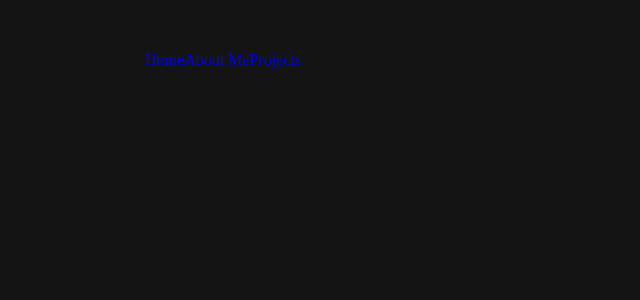
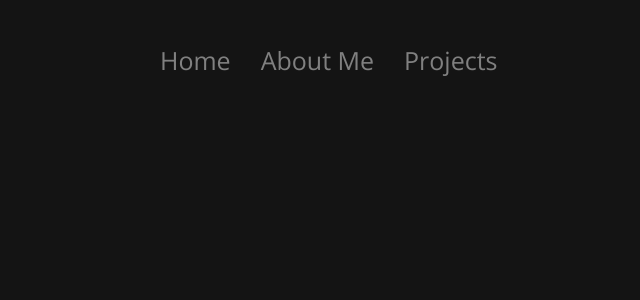
Before and after one commit to mattzteh/portfolio, a React (Create React App) app: page / in a window 1280 px wide. Shown: the top 300 px of the page, without its empty margins (47-687 px from the left). Built offline with nearby package versions, Linux system fonts and the light colour scheme.

Commit message:
start styling navbar

```diff
--- a/public/index.html
+++ b/public/index.html
@@ -5,6 +5,7 @@
     <meta name="viewport" content="width=device-width, initial-scale=1" />
     <meta name="theme-color" content="#000000" />
     <link rel="manifest" href="%PUBLIC_URL%/manifest.json" />
+    <link href="https://fonts.googleapis.com/css2?family=Open+Sans&family=Raleway&display=swap" rel="stylesheet">
     <title>Matthew Teh's Portfolio Website</title>
   </head>
   <body>
--- a/src/Components/NavBar/NavBar.css
+++ b/src/Components/NavBar/NavBar.css
@@ -1,12 +1,36 @@
-.navbar{
+.navbar {
     display: flex;
     justify-content: space-between;
     align-items: center;
-    color: whitesmoke;
     z-index: 10000;
     position: relative;
     top: 0px;
     padding: 20px 15%;
     height: 10vh;
+    -webkit-touch-callout: none;
+	-webkit-user-select: none;
+	-khtml-user-select: none;
+	-moz-user-select: none;
+	-ms-user-select: none;
+	user-select: none;
+}
+
+.links {
+    display: flex;
+    justify-content: space-between;
     overflow: hidden;
 }
+
+.link {
+    font-size: 25px;
+    line-height: 35px;
+    color: grey;
+    margin: 0px 15px;
+}
+
+.link:hover {
+    color: whitesmoke;
+    -webkit-transition: background-color 400ms linear;
+    -ms-transition: background-color 400ms linear;
+    transition: background-color 400ms linear;
+}
--- a/src/Components/NavBar/index.js
+++ b/src/Components/NavBar/index.js
@@ -2,37 +2,31 @@ import './NavBar.css';
 
 import { NavLink } from 'react-router-dom';
 import { motion as m } from 'framer-motion';
+import { container, item } from '../../util/animations';
 const NavBar = () => {
 
     return (
         <>
-        <m.div
-        initial={{ y: "100%" }}
-        animate={{ y: "0%" }}
-        transition={{ duration: 0.75 }}
-        exit={{ opacity: 1 }}
-        className='navbar'>
-            <ul>
-                <li>
+        <nav className='navbar'>
+            <m.div variants={container} initial="hidden" animate="show" className='links'>
 
-                    <NavLink
-                    exact to="/"
-                    style={{ textDecoration: 'none' }}>
-                        Home</NavLink>
+                <m.div variants={item} className='link'>
+                    <NavLink exact to="/" style={{ textDecoration: 'none' }} />
+                    Home
+                </m.div>
 
-                    <NavLink
-                    to="/about"
-                    style={{ textDecoration: 'none' }}>
-                        About Me</NavLink>
+                <m.div variants={item} className='link'>
+                    <NavLink to="/about" style={{ textDecoration: 'none' }} />
+                    About Me
+                </m.div>
 
-                    <NavLink
-                    to="projects"
-                    style={{ textDecoration: 'none' }}>
-                        Projects</NavLink>
+                <m.div variants={item} className='link'>
+                    <NavLink to="projects" style={{ textDecoration: 'none' }} />
+                    Projects
+                </m.div>
 
-                </li>
-            </ul>
-        </m.div>
+            </m.div>
+        </nav>
         </>
     )
 }
--- a/src/index.css
+++ b/src/index.css
@@ -46,6 +46,7 @@ table {
 	border-collapse: collapse;
 	border-spacing: 0;
 }
-html{
+html {
+	font-family: 'Open Sans', sans-serif;;
 	background-color: #141414;
 }
--- /dev/null
+++ b/src/util/animations.js
@@ -0,0 +1,15 @@
+export const container = {
+    hidden: { opacity: 0 },
+    show: {
+        opacity: 1,
+        transition: {
+            delayChildren: 0.5,
+            staggerChildren: 0.2,
+        }
+    }
+}
+
+export const item = {
+    hidden: { y: '100%'},
+    show: { y: '0%', transition: {duration: 0.5}}
+}
```
